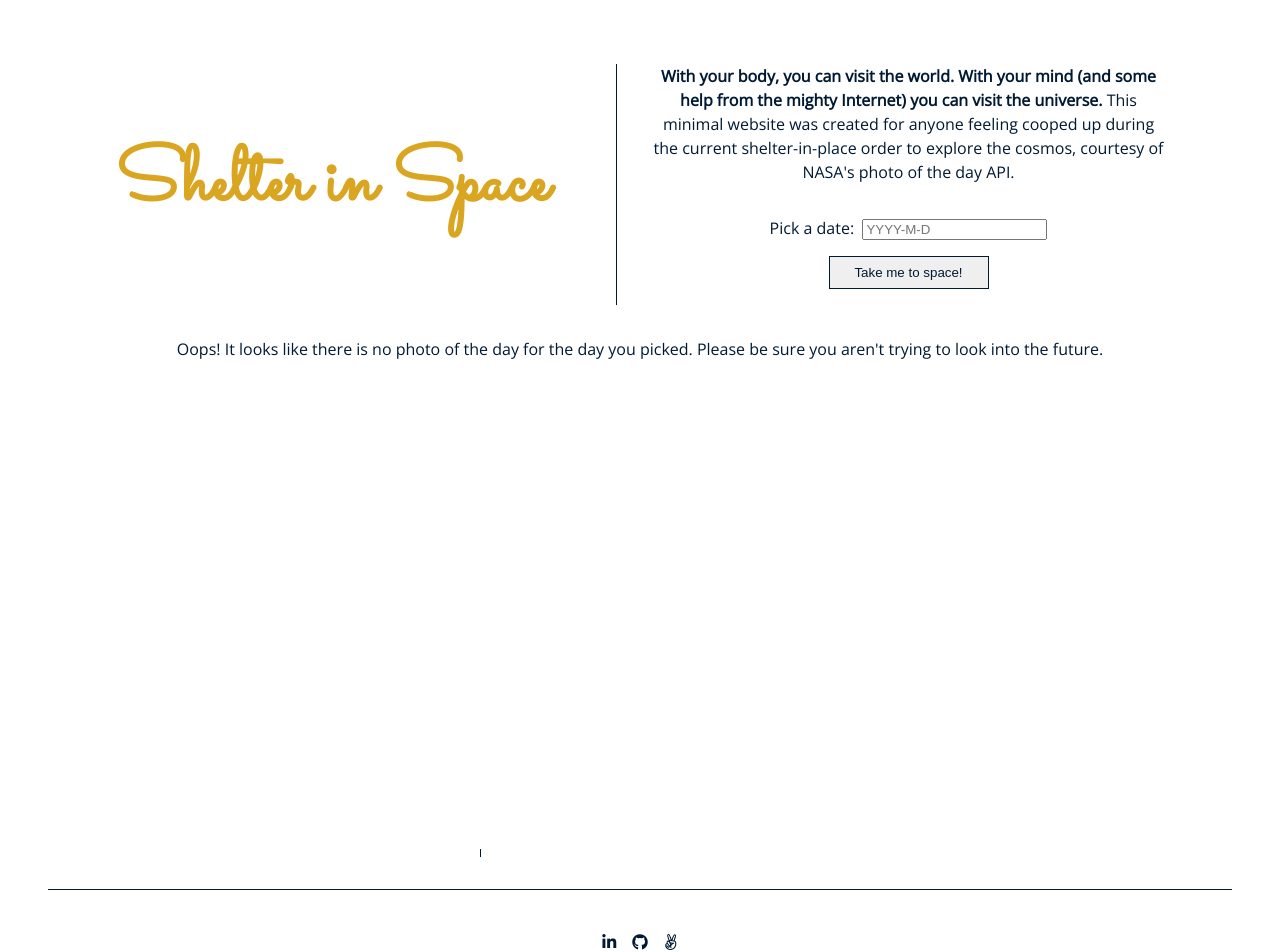
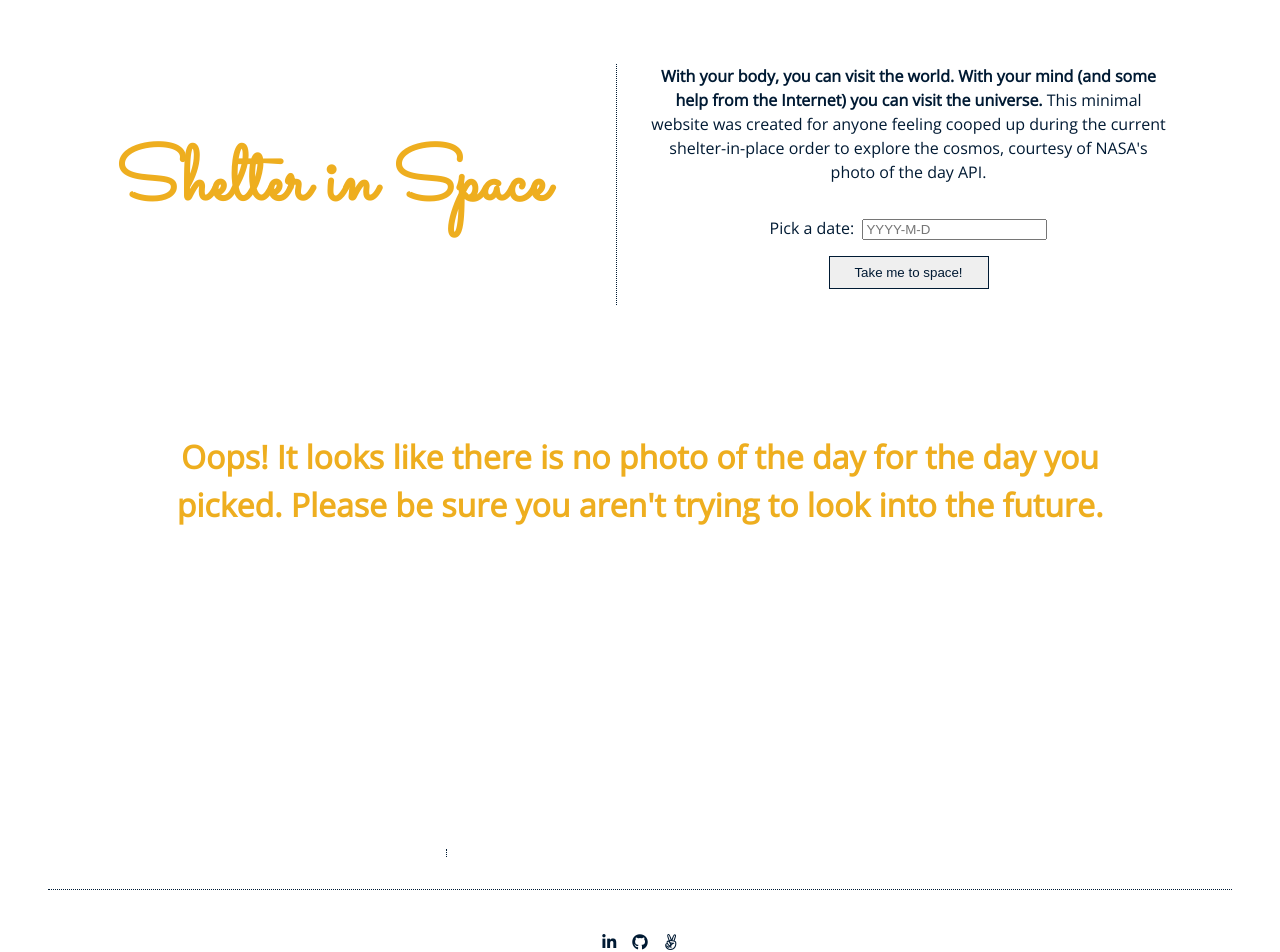
Before and after one commit to tfaramar/shelter-in-space, a React (Create React App) app: page / in a window 1280 px wide. Shown: the top 952 px of the page. Built offline with nearby package versions, Linux system fonts and the light colour scheme; no server answers.

Commit message:
Fix error message

```diff
--- a/public/index.html
+++ b/public/index.html
@@ -27,7 +27,7 @@
       work correctly both with client-side routing and a non-root public URL.
       Learn how to configure a non-root public URL by running `npm run build`.
     -->
-    <title>Shelter-in-Space</title>
+    <title>Shelter in Space</title>
   </head>
   <body>
     <noscript>You need to enable JavaScript to run this app.</noscript>
--- a/src/App.css
+++ b/src/App.css
@@ -9,7 +9,7 @@
 .header h1 {
   font-family: 'Sacramento', cursive;
   font-size: 4.75rem;
-  color: #DAA520;
+  color: #EEAE1F;
   padding: 0 2rem 0 0;
   min-width: 45%;
 }
@@ -32,8 +32,13 @@
 
 .about {
   padding: 0 2rem;
-  border-left: 1px solid #001a33;
+  border-left: 1px dotted #001a33;
   width: 100%;
+}
+
+.about a {
+  text-decoration: none;
+  color: #001a33;
 }
 
 .dateSection {
@@ -61,11 +66,18 @@
   width: 100%;
 }
 
+.error {
+  padding: 6rem 5rem;
+  font-weight: bold;
+  font-size: 2rem;
+  color: #EEAE1F;
+}
+
 .credits {
   display: flex;
   flex-direction: column;
-  min-width: 30%;
-  border-right: 1px solid #001a33;
+  min-width: 27%;
+  border-right: 1px dotted #001a33;
   justify-content: center;
   padding: 0 2rem;
 }
@@ -79,7 +91,7 @@
 }
 
 .footer {
-  border-top: 1px solid #001a33;
+  border-top: 1px dotted #001a33;
   padding-top: 2.5rem;
 }
 
@@ -90,6 +102,6 @@
 }
 
 .footer a:hover {
-  color: #DAA520;
+  color: #EEAE1F;
 
 }
--- a/src/App.js
+++ b/src/App.js
@@ -56,7 +56,9 @@ function App() {
       return loader;
     } else if (errMsg) {
       return (
-        <p className="error">Oops! It looks like there is no photo of the day for the day you picked. Please be sure you aren't trying to look into the future.</p>
+        <div className="error">
+          <p>Oops! It looks like there is no photo of the day for the day you picked. Please be sure you aren't trying to look into the future.</p>
+        </div>
       )
     } else {
       return <Image imgUrl={image} />
@@ -68,7 +70,7 @@ function App() {
       <div className="header">
         <h1>Shelter in Space</h1>
         <div className="about">
-          <p><strong>With your body, you can visit the world. With your mind (and some help from the mighty Internet) you can visit the universe.</strong> This minimal website was created for anyone feeling cooped up during the current shelter-in-place order to explore the cosmos, courtesy of NASA's photo of the day API.</p>
+          <p><strong>With your body, you can visit the world. With your mind (and some help from the Internet) you can visit the universe.</strong> This minimal website was created for anyone feeling cooped up during the current shelter-in-place order to explore the cosmos, courtesy of <a href="https://api.nasa.gov/#apod" rel="noopener noreferrer" target="_blank" >NASA's photo of the day API.</a></p>
           <DateSection setDate={setDate} setErrMsg={setErrMsg} />
         </div>
       </div>
```
